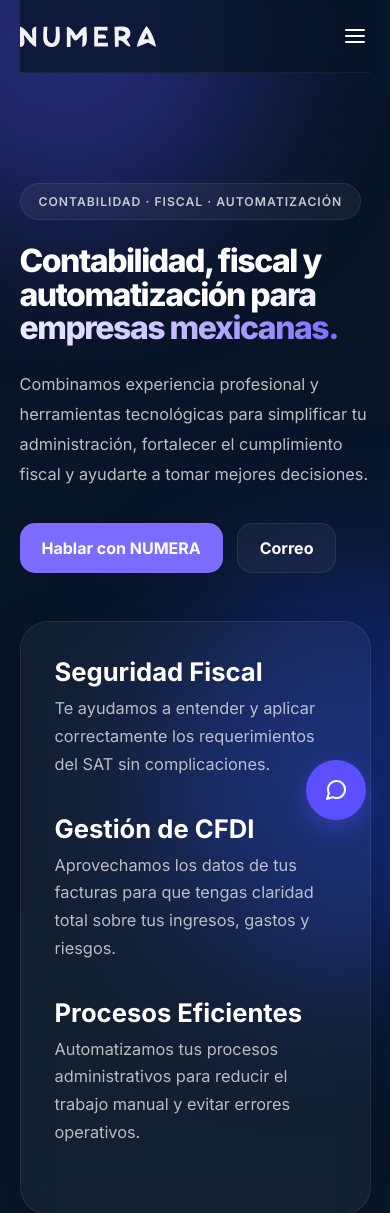
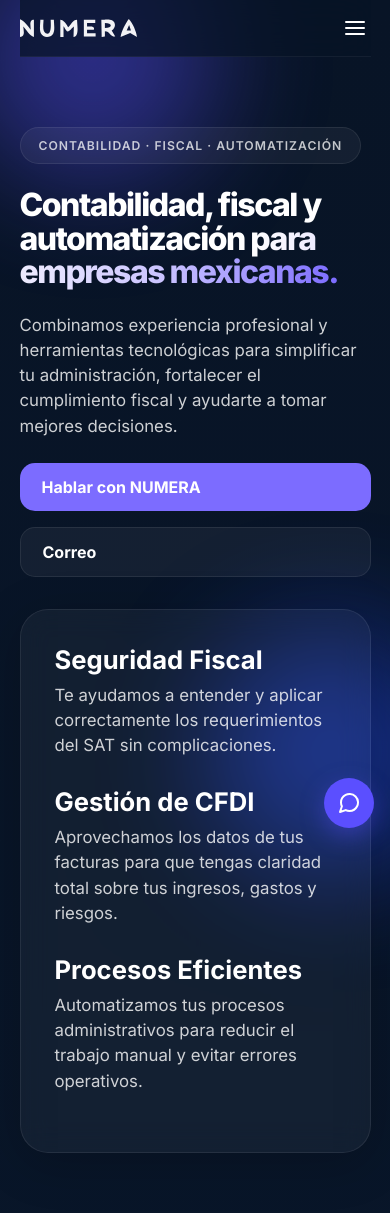
Before and after one commit to SERVICIOS-CONTABLES-NUMERA/numera, a plain HTML site: page index.html in a window 390 px wide. Shown: the top 1213 px of the page. Drawn offline with Linux system fonts and the light colour scheme.

Commit message:
style: pulir margenes, tipografia y proporciones en vista movil

```diff
--- a/assets/css/animations.css
+++ b/assets/css/animations.css
@@ -40,17 +40,17 @@
 
 @media (max-width: 980px) {
   .glow {
-    width: 400px;
-    height: 400px;
-    filter: blur(80px);
-    opacity: .35;
+    width: 250px;
+    height: 250px;
+    filter: blur(60px);
+    opacity: .45;
   }
   .glow1 {
-    top: -150px;
-    left: -150px;
+    top: -50px;
+    left: -50px;
   }
   .glow2 {
-    bottom: -150px;
-    right: -150px;
+    bottom: -50px;
+    right: -50px;
   }
 }
--- a/assets/css/components.css
+++ b/assets/css/components.css
@@ -440,12 +440,29 @@
   .hero-grid,
   .about-grid {
     grid-template-columns: 1fr;
-    gap: 48px;
+    gap: 32px;
   }
 
   .hero {
-    padding: 110px 0 90px;
+    padding: 70px 0 80px;
     min-height: 80vh;
+  }
+
+  .hero p {
+    font-size: 1.05rem;
+    line-height: 1.5;
+    color: rgba(255,255,255,.8);
+    margin-bottom: 24px;
+  }
+
+  .hero .buttons {
+    flex-direction: column;
+    width: 100%;
+    gap: 16px;
+  }
+
+  .hero .buttons .btn {
+    width: 100%;
   }
 
   .hero h1 {
--- a/assets/css/layout.css
+++ b/assets/css/layout.css
@@ -160,6 +160,33 @@
 
 /* MOBILE */
 @media(max-width:980px) {
+  nav {
+    padding: 12px 0;
+  }
+
+  .logo img {
+    height: 18px;
+  }
+
+  .fab-wrapper {
+    right: 16px;
+    bottom: 16px;
+  }
+
+  .fab-toggle {
+    width: 50px;
+    height: 50px;
+  }
+
+  .fab-item {
+    width: 42px;
+    height: 42px;
+  }
+
+  .fab-menu {
+    gap: 8px;
+  }
+
   .hamburger {
     display: flex;
   }
```
